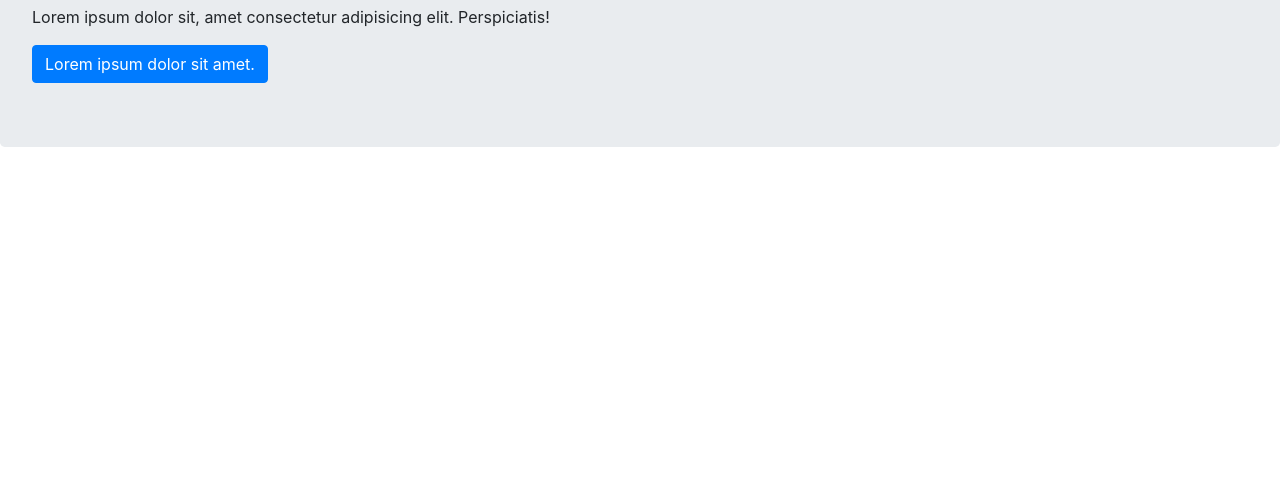
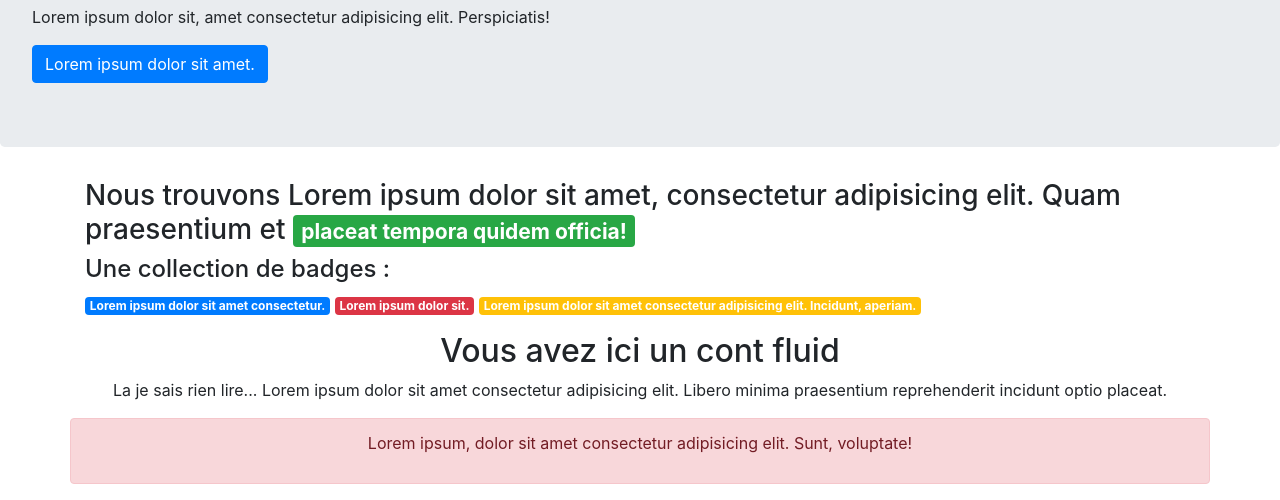
Before and after one commit to dawiteu/html-boostrap-introduction, a plain HTML site: page index.html in a window 1280 px wide. Shown: the part 419-919 px from the top of the page. Before the commit the page ends 800 px from the top, so only its background shows below. Drawn offline with nearby package versions, Linux system fonts and the light colour scheme.

Commit message:
section badge et fluid centre et alert

```diff
--- a/index.html
+++ b/index.html
@@ -51,7 +51,25 @@
           <button class="btn btn-primary">Lorem ipsum dolor sit amet.</button>
       </div>
 
+      <section class="container">
+            <h3>Nous trouvons Lorem ipsum dolor sit amet, consectetur adipisicing elit. Quam praesentium et <span class="badge bg-success text-white">placeat tempora quidem officia!</span></h3>
+            <h4>Une collection de badges : </h4>
+            <p>
+                <span class="badge bg-primary text-white">Lorem ipsum dolor sit amet consectetur.</span>
+                <span class="badge text-white bg-danger">Lorem ipsum dolor sit.</span>
+                <span class="badge text-white bg-warning">Lorem ipsum dolor sit amet consectetur adipisicing elit. Incidunt, aperiam.</span>
+            </p>
 
+
+        </section>
+
+            <section class="container-fluid text-center">
+                <h2>Vous avez ici un cont fluid</h2>
+                <p>La je sais rien lire... Lorem ipsum dolor sit amet consectetur adipisicing elit. Libero minima praesentium reprehenderit incidunt optio placeat.</p>
+                <div class="container alert alert-danger">
+                    <p>Lorem ipsum, dolor sit amet consectetur adipisicing elit. Sunt, voluptate!</p>
+                </div>
+            </section>
 
 <!-- SCRIPT BOOTSTRAP -->
 <script src="./node_modules/bootstrap/dist/js/bootstrap.bundle.js"></script>
```
